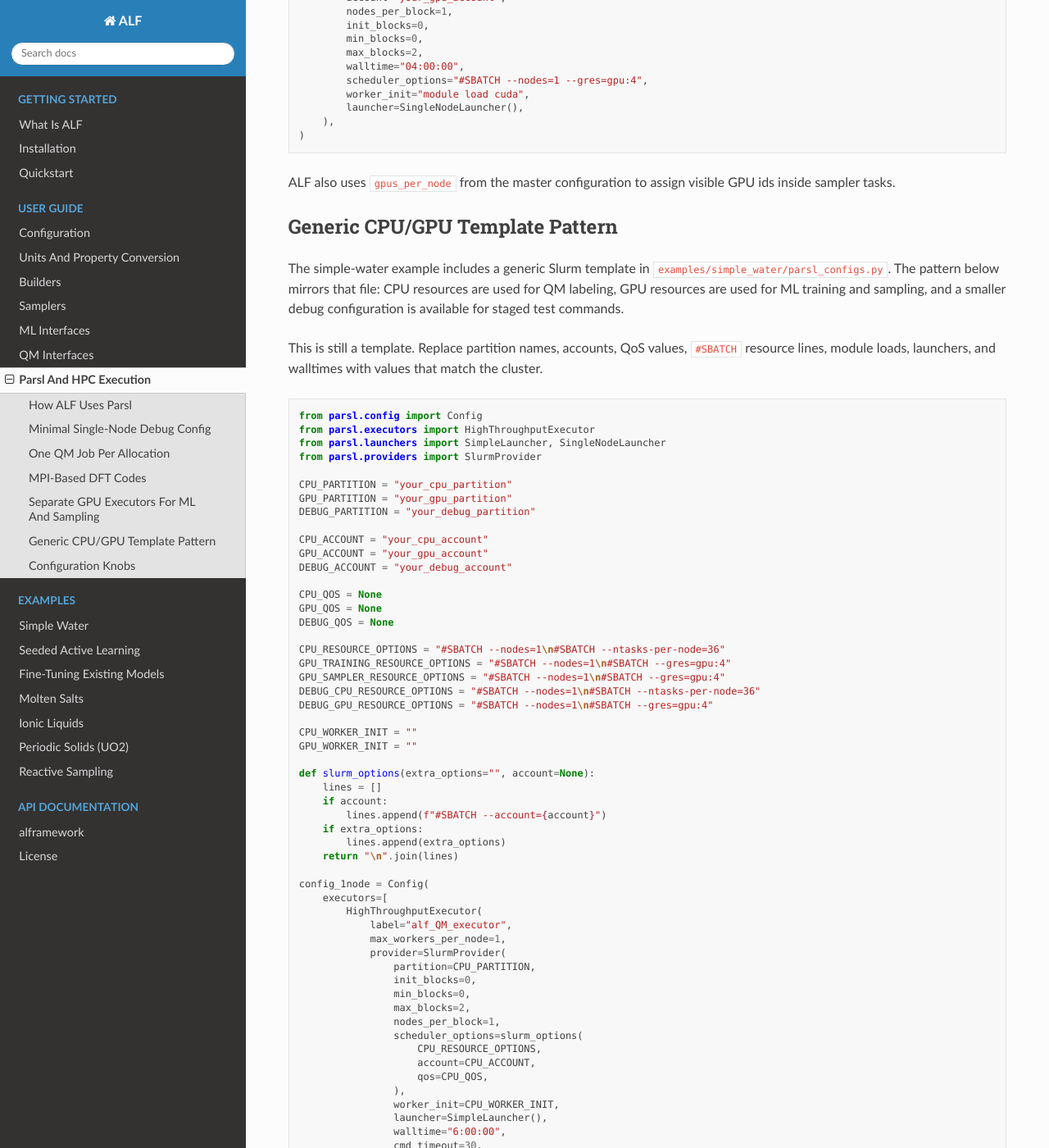
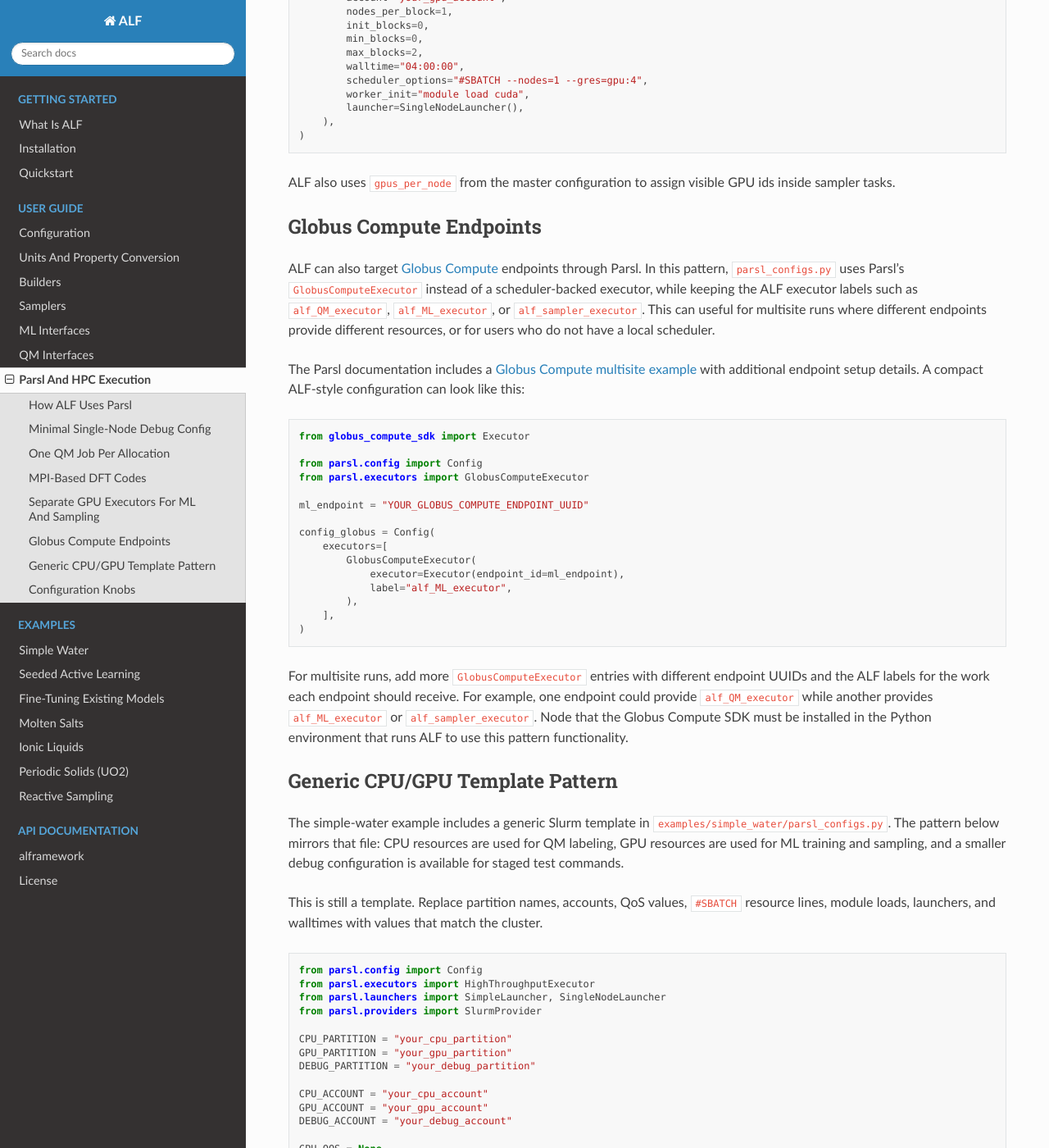
Before and after one commit to lanl/ALF, a Sphinx documentation site: the page built from docs/source/user_guide/parsl.rst, in a window 1280 px wide and 1400 px high, scrolled down 3495 px. Shown: the whole window at 82% size. Built offline with Sphinx 7.4.7 and the Read the Docs theme 3.1.0, drawn with Linux system fonts in a browser that asks for light colours; pages that are not in the unit, such as notebooks, are missing from menus.

Commit message:
old vasp interface docstring fix, Parsl globus compute docs

```diff
--- a/docs/source/user_guide/parsl.rst
+++ b/docs/source/user_guide/parsl.rst
@@ -205,6 +205,45 @@ for GPU execution of ML and sampling tasks.
 
 ALF also uses ``gpus_per_node`` from the master configuration to assign visible
 GPU ids inside sampler tasks.
+
+Globus Compute Endpoints
+------------------------
+
+ALF can also target `Globus Compute <https://www.globus.org/compute>`_
+endpoints through Parsl. In this pattern, ``parsl_configs.py`` uses Parsl's
+``GlobusComputeExecutor`` instead of a scheduler-backed executor, while keeping
+the ALF executor labels such as ``alf_QM_executor``, ``alf_ML_executor``, or
+``alf_sampler_executor``. This can useful for multisite runs where different endpoints
+provide different resources, or for users who do not have a local scheduler.
+
+The Parsl documentation includes a
+`Globus Compute multisite example <https://parsl.readthedocs.io/en/stable/userguide/configuration/examples.html#globus-compute-multisite>`_
+with additional endpoint setup details. A compact ALF-style configuration can
+look like this:
+
+.. code-block:: python
+
+   from globus_compute_sdk import Executor
+
+   from parsl.config import Config
+   from parsl.executors import GlobusComputeExecutor
+
+   ml_endpoint = "YOUR_GLOBUS_COMPUTE_ENDPOINT_UUID"
+
+   config_globus = Config(
+       executors=[
+           GlobusComputeExecutor(
+               executor=Executor(endpoint_id=ml_endpoint),
+               label="alf_ML_executor",
+           ),
+       ],
+   )
+
+For multisite runs, add more ``GlobusComputeExecutor`` entries with different
+endpoint UUIDs and the ALF labels for the work each endpoint should receive.
+For example, one endpoint could provide ``alf_QM_executor`` while another
+provides ``alf_ML_executor`` or ``alf_sampler_executor``. Node that the Globus Compute
+SDK must be installed in the Python environment that runs ALF to use this pattern functionality.
 
 Generic CPU/GPU Template Pattern
 --------------------------------
```
Also changed, not shown: 1 other file.
